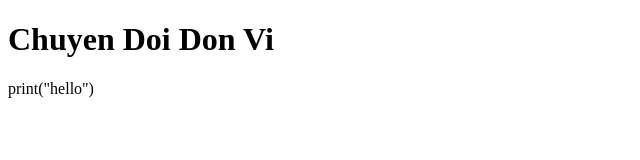
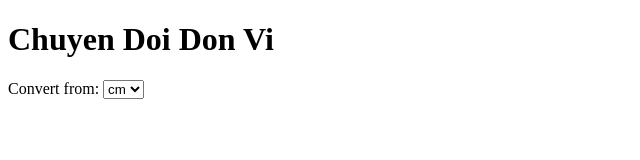
Before and after one commit to AnhNguyenlost13/chuyendoidonvi, a plain HTML site: page index.html in a window 1280 px wide. Shown: the full height of the page, 0-640 px from the left. Drawn offline with Linux system fonts and the light colour scheme.

Commit message:
Update index.html

```diff
--- a/index.html
+++ b/index.html
@@ -6,6 +6,13 @@
 </head>
 <body>
 	<h1>Chuyen Doi Don Vi</h1>
-<p>print("hello")</p>
+<label for="from">Convert from:</label>
+
+<select name="from" id="from">
+  <option value="cm">cm</option>
+  <option value="dm">dm</option>
+  <option value="m">m</option>
+  <option value="km">km</option>
+</select>
 </body>
 </html>
```
